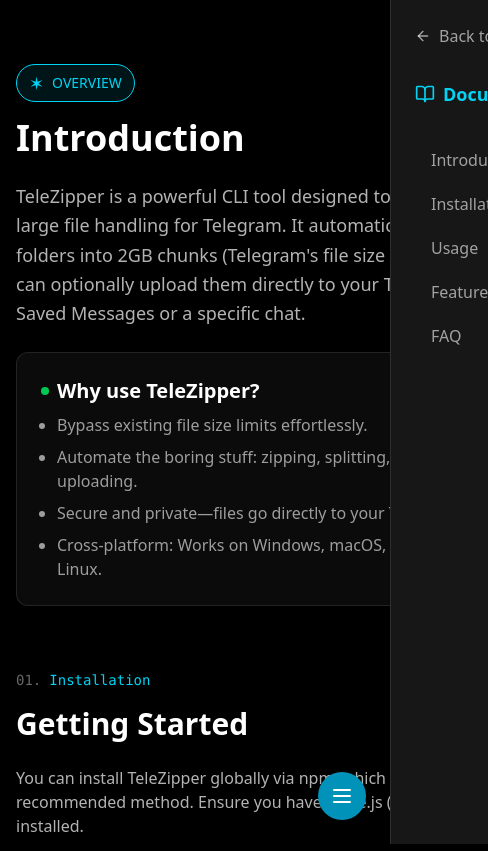
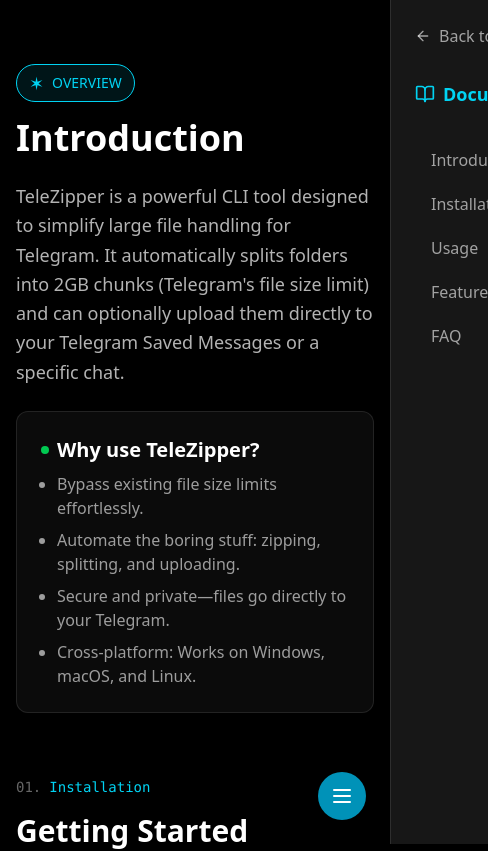
Before and after one commit to ayush24k/teleZipper-Website, a React (Vite) app: page /docs in a window 390 px wide. Shown: the top 851 px of the page, 488 px wide, since content can reach past the window. Built offline with nearby package versions, Linux system fonts and the light colour scheme.

Commit message:
Fix documentation page mobile overflow

```diff
--- a/src/Pages/Documentation/Documentation.jsx
+++ b/src/Pages/Documentation/Documentation.jsx
@@ -26,9 +26,9 @@
     };
 
     return (
-        <div className="bg-black text-white selection:bg-cyan-500/30 min-h-screen flex flex-col">
+        <div className="bg-black text-white selection:bg-cyan-500/30 min-h-screen flex flex-col overflow-x-hidden">
 
-            <div className="flex flex-1 container mx-auto px-4 pt-10 pb-8 relative">
+            <div className="flex flex-1 container mx-auto px-4 pt-10 pb-8 relative max-w-full">
                 {/* Mobile Sidebar Toggle */}
                 <button
                     className="md:hidden fixed bottom-6 right-6 z-50 bg-cyan-600 p-3 rounded-full shadow-lg text-white"
@@ -66,7 +66,7 @@
                 </aside>
 
                 {/* Main Content */}
-                <main className="flex-1 md:pl-12 py-6 max-w-4xl mx-auto">
+                <main className="flex-1 md:pl-12 py-6 max-w-4xl mx-auto w-full overflow-x-hidden">
                     {/* Introduction */}
                     <section id="introduction" className="mb-16 scroll-mt-24">
                         <Tag>Overview</Tag>
```
